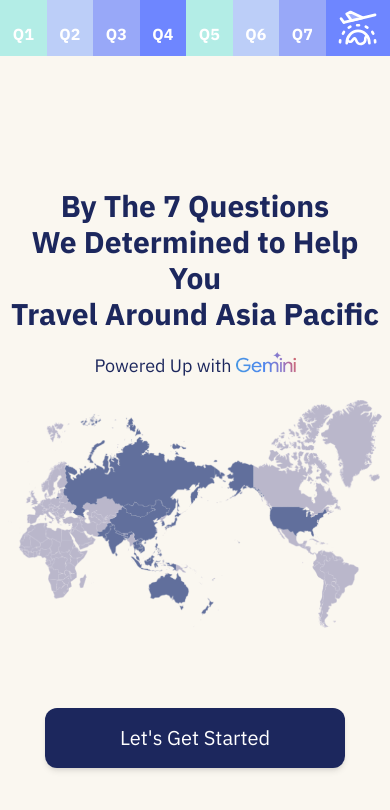
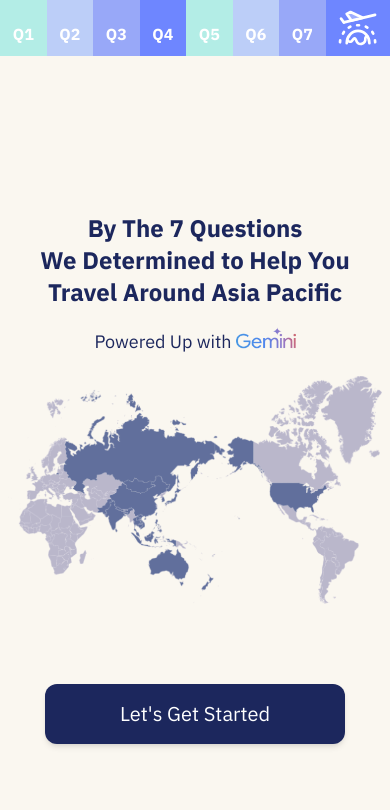
Before and after one commit to ayusudi/client-the7questions-traveler, a Next.js app: page / in a window 390 px wide. Shown: the top 810 px of the page. Built offline with nearby package versions, Linux system fonts and the light colour scheme; no server answers.

Commit message:
Update text size

```diff
--- a/app/page.tsx
+++ b/app/page.tsx
@@ -11,7 +11,7 @@ export default function Home() {
   return (
     <section className="flex min-h-[100vh] items-center">
       <div className="h-[640px] md:h-[700px]  w-full flex flex-col justify-center items-center gap-5">
-        <h1 className="text-3xl font-bold whitespace-pre-wrap text-center text-dark-blue">
+        <h1 className="text-2xl md:text-3xl font-bold whitespace-pre-wrap text-center text-dark-blue">
           By The 7 Questions{"\n"}We Determined to Help You{"\n"}Travel Around
           Asia Pacific
         </h1>
```
